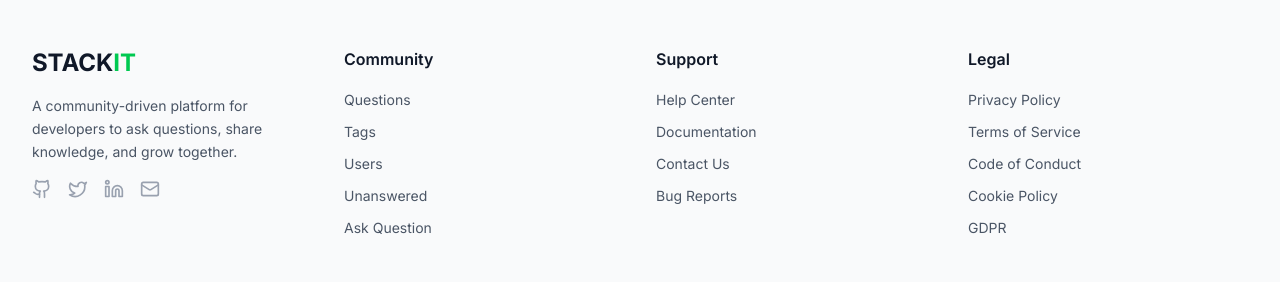
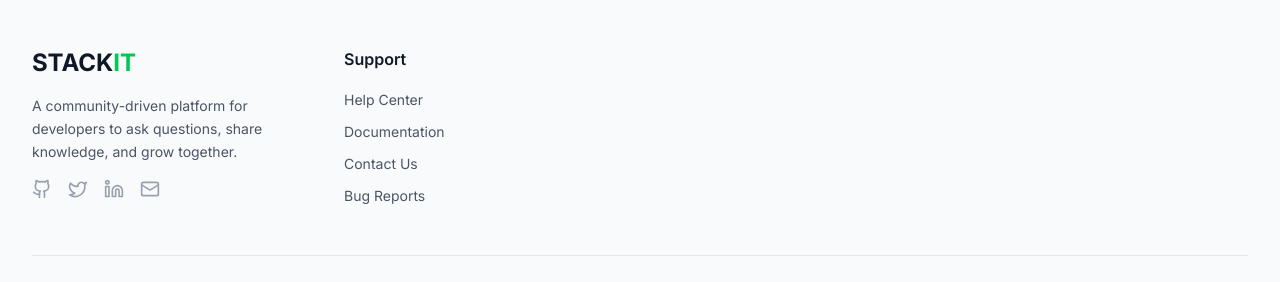
Before and after one commit to devang-vala/odoo-hackops, a Next.js app: page / in a window 1280 px wide. Shown: the part 556-838 px from the top of the page. Built offline with nearby package versions, Linux system fonts and the light colour scheme; no server answers; the database is empty.

Commit message:
remove unnessacry links

```diff
--- a/src/components/Footer.jsx
+++ b/src/components/Footer.jsx
@@ -48,53 +48,6 @@ export default function Footer() {
             </div>
           </div>
 
-          {/* Community Links */}
-          <div className="space-y-4">
-            <h3 className="font-semibold text-gray-900">Community</h3>
-            <ul className="space-y-2">
-              <li>
-                <a
-                  href="#"
-                  className="text-gray-600 hover:text-green-500 transition-colors duration-200 text-sm"
-                >
-                  Questions
-                </a>
-              </li>
-              <li>
-                <a
-                  href="#"
-                  className="text-gray-600 hover:text-green-500 transition-colors duration-200 text-sm"
-                >
-                  Tags
-                </a>
-              </li>
-              <li>
-                <a
-                  href="#"
-                  className="text-gray-600 hover:text-green-500 transition-colors duration-200 text-sm"
-                >
-                  Users
-                </a>
-              </li>
-              <li>
-                <a
-                  href="#"
-                  className="text-gray-600 hover:text-green-500 transition-colors duration-200 text-sm"
-                >
-                  Unanswered
-                </a>
-              </li>
-              <li>
-                <a
-                  href="#"
-                  className="text-gray-600 hover:text-green-500 transition-colors duration-200 text-sm"
-                >
-                  Ask Question
-                </a>
-              </li>
-            </ul>
-          </div>
-
           {/* Support Links */}
           <div className="space-y-4">
             <h3 className="font-semibold text-gray-900">Support</h3>
@@ -129,53 +82,6 @@ export default function Footer() {
                   className="text-gray-600 hover:text-green-500 transition-colors duration-200 text-sm"
                 >
                   Bug Reports
-                </a>
-              </li>
-            </ul>
-          </div>
-
-          {/* Legal Links */}
-          <div className="space-y-4">
-            <h3 className="font-semibold text-gray-900">Legal</h3>
-            <ul className="space-y-2">
-              <li>
-                <a
-                  href="#"
-                  className="text-gray-600 hover:text-green-500 transition-colors duration-200 text-sm"
-                >
-                  Privacy Policy
-                </a>
-              </li>
-              <li>
-                <a
-                  href="#"
-                  className="text-gray-600 hover:text-green-500 transition-colors duration-200 text-sm"
-                >
-                  Terms of Service
-                </a>
-              </li>
-              <li>
-                <a
-                  href="#"
-                  className="text-gray-600 hover:text-green-500 transition-colors duration-200 text-sm"
-                >
-                  Code of Conduct
-                </a>
-              </li>
-              <li>
-                <a
-                  href="#"
-                  className="text-gray-600 hover:text-green-500 transition-colors duration-200 text-sm"
-                >
-                  Cookie Policy
-                </a>
-              </li>
-              <li>
-                <a
-                  href="#"
-                  className="text-gray-600 hover:text-green-500 transition-colors duration-200 text-sm"
-                >
-                  GDPR
                 </a>
               </li>
             </ul>
```
